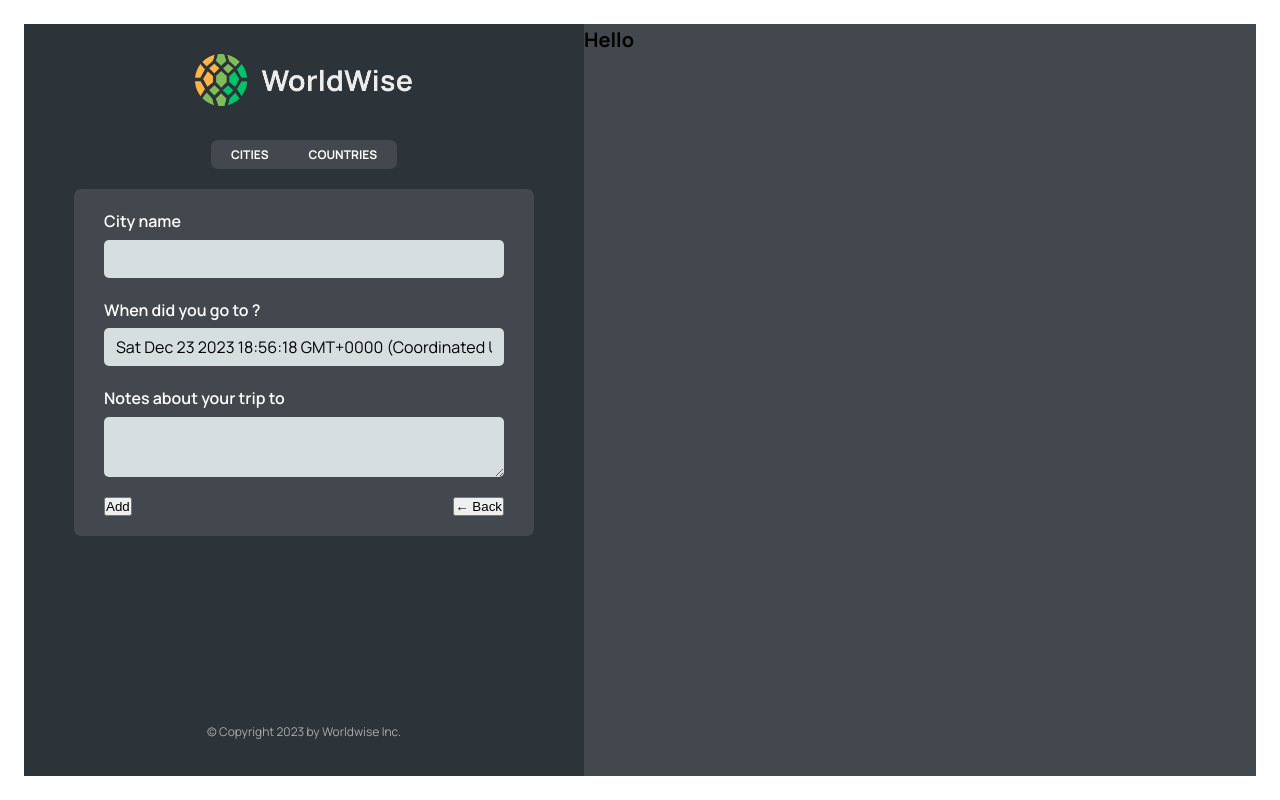
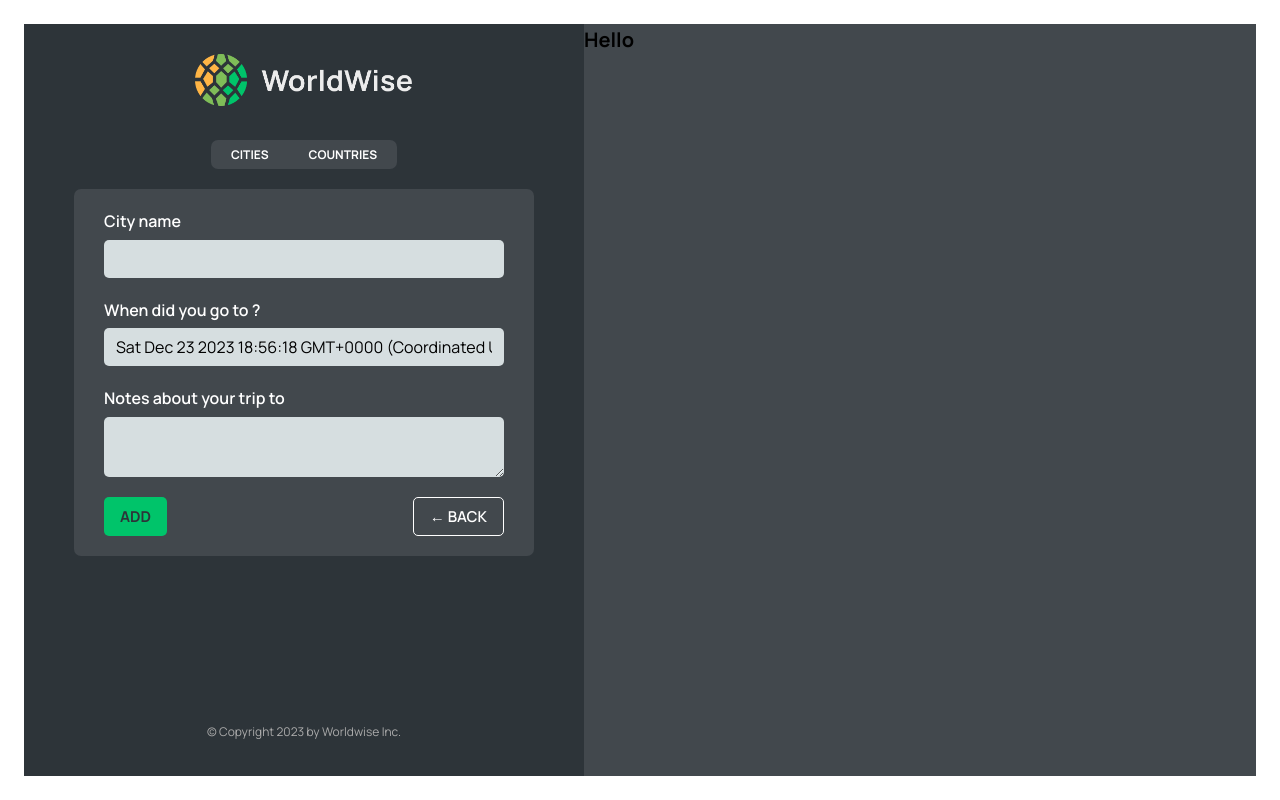
Before and after one commit to Gbangbolaoluwagbemiga/World-Wize, a React (Vite) app: page /appLayout/form in a window 1280 px wide. Built offline with nearby package versions, Linux system fonts and the light colour scheme.

Commit message:
Button component implementation

```diff
--- a/src/components/Button.jsx
+++ b/src/components/Button.jsx
@@ -2,7 +2,7 @@ import styles from './Button.module.css';
 
 function Button({children, onclick, type}) {
   return (
-    <button onClick={() => onclick} className={styles.btn}>
+    <button onClick={() => onclick} className={`${styles.btn} ${styles[type]}`}>
       {children}
     </button>
   );
--- a/src/components/Form.jsx
+++ b/src/components/Form.jsx
@@ -1,22 +1,23 @@
 // "https://api.bigdatacloud.net/data/reverse-geocode-client?latitude=0&longitude=0"
 
-import { useState } from "react";
+import {useState} from 'react';
 
-import styles from "./Form.module.css";
+import styles from './Form.module.css';
+import Button from './Button';
 
 export function convertToEmoji(countryCode) {
   const codePoints = countryCode
     .toUpperCase()
-    .split("")
-    .map((char) => 127397 + char.charCodeAt());
+    .split('')
+    .map(char => 127397 + char.charCodeAt());
   return String.fromCodePoint(...codePoints);
 }
 
 function Form() {
-  const [cityName, setCityName] = useState("");
-  const [country, setCountry] = useState("");
+  const [cityName, setCityName] = useState('');
+  const [country, setCountry] = useState('');
   const [date, setDate] = useState(new Date());
-  const [notes, setNotes] = useState("");
+  const [notes, setNotes] = useState('');
 
   return (
     <form className={styles.form}>
@@ -24,7 +25,7 @@ function Form() {
         <label htmlFor="cityName">City name</label>
         <input
           id="cityName"
-          onChange={(e) => setCityName(e.target.value)}
+          onChange={e => setCityName(e.target.value)}
           value={cityName}
         />
         {/* <span className={styles.flag}>{emoji}</span> */}
@@ -32,25 +33,21 @@ function Form() {
 
       <div className={styles.row}>
         <label htmlFor="date">When did you go to {cityName}?</label>
-        <input
-          id="date"
-          onChange={(e) => setDate(e.target.value)}
-          value={date}
-        />
+        <input id="date" onChange={e => setDate(e.target.value)} value={date} />
       </div>
 
       <div className={styles.row}>
         <label htmlFor="notes">Notes about your trip to {cityName}</label>
         <textarea
           id="notes"
-          onChange={(e) => setNotes(e.target.value)}
+          onChange={e => setNotes(e.target.value)}
           value={notes}
         />
       </div>
 
       <div className={styles.buttons}>
-        <button>Add</button>
-        <button>&larr; Back</button>
+        <Button type={'primary'}>Add</Button>
+        <Button type={'back'}>&larr; Back</Button>
       </div>
     </form>
   );
--- a/src/components/Map.jsx
+++ b/src/components/Map.jsx
@@ -9,7 +9,7 @@ function Map() {
   const lng = searchParams.get('lng');
 
   return (
-    <div className={styles.mapContainer} onClick={() => navigate('Form')}>
+    <div className={styles.mapContainer} onClick={() => navigate('form')}>
       <h1>Hello</h1>
       <p>{lat}</p>
       <p onClick={() => setSearchParams({lat: 245})}>{lng}</p>
```
